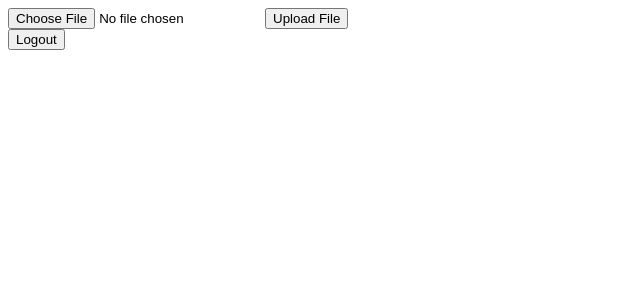
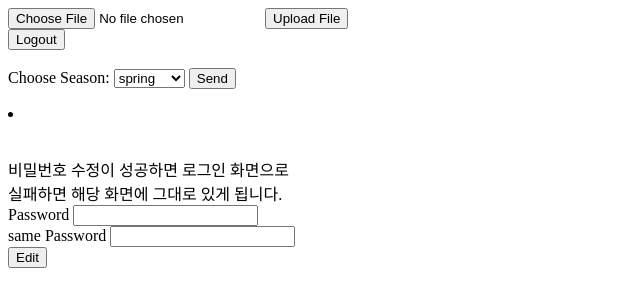
Before and after one commit to lazybuttrying/bakery, a PHP site: page /bakery/view/main.php in a window 1280 px wide. Shown: the top 307 px of the page, without its empty margins (0-640 px from the left). Run offline with PHP 8.4, Linux system fonts and the light colour scheme; the visitor is signed in with stand-in values (Sample User, id 1).

Commit message:
Update main.php

```diff
--- a/bakery/view/main.php
+++ b/bakery/view/main.php
@@ -26,6 +26,66 @@ if (!isset($_SESSION['user_id'])){
     <input type="submit" value="Logout" name="submit">
   </form>
 
+  <br>
+
+
+  <form action="">
+  <label for="season">Choose Season:</label>
+  <select name="season">
+      <option value="spring">spring</option>
+      <option value="summer">summer</option>
+      <option value="fall">fall</option>
+      <option value="winter">winter</option>
+  </select>
+  <input type="submit" value="Send" name="submit">
+  </form>
+
+
+  <p id="result">
+    <li>
+  </p>
+
+  <br>
+
+
+  <form id="edit_pwd" method="post">
+    <span> 비밀번호 수정이 성공하면 로그인 화면으로<br> 실패하면 해당 화면에 그대로 있게 됩니다. </span>
+    <br>
+    <label for="pwd"> Password </label>
+    <input type="text" name="pwd" /> <br>
+    <label for="pwdcheck"> same Password </label>
+    <input type="text" name="pwdcheck" /> <br>
+    <button type="submit" value="Edit" onclick="edit_pwd()"> Edit </button>
+  </form>
+
+
 </body>
 
+ <script>
+  $('#edit_pwd').bind('submit', (e) => {
+      e.preventDefault();
+  });
+
+  function edit_pwd() {
+    $.ajax({
+      url: "/bakery/api/user/edit_pwd.php",
+      type: "GET",
+      data: $('#edit_pwd').serialize(),
+      processData: false,
+      contentType: false,
+      cache: false,
+      timeout: 600000,
+      beforeSend: function (xhr) {
+        // pwd != pwdcheck라면 xhr.abort()
+        xhr.setRequestHeader("Content-type", "application/x-www-form-urlencoded")
+      },
+      success: function (msg) {
+      },
+      error: function (e) {
+        console.log(e);
+      }
+    })
+  }
+  </script>
+
 </html>
```
